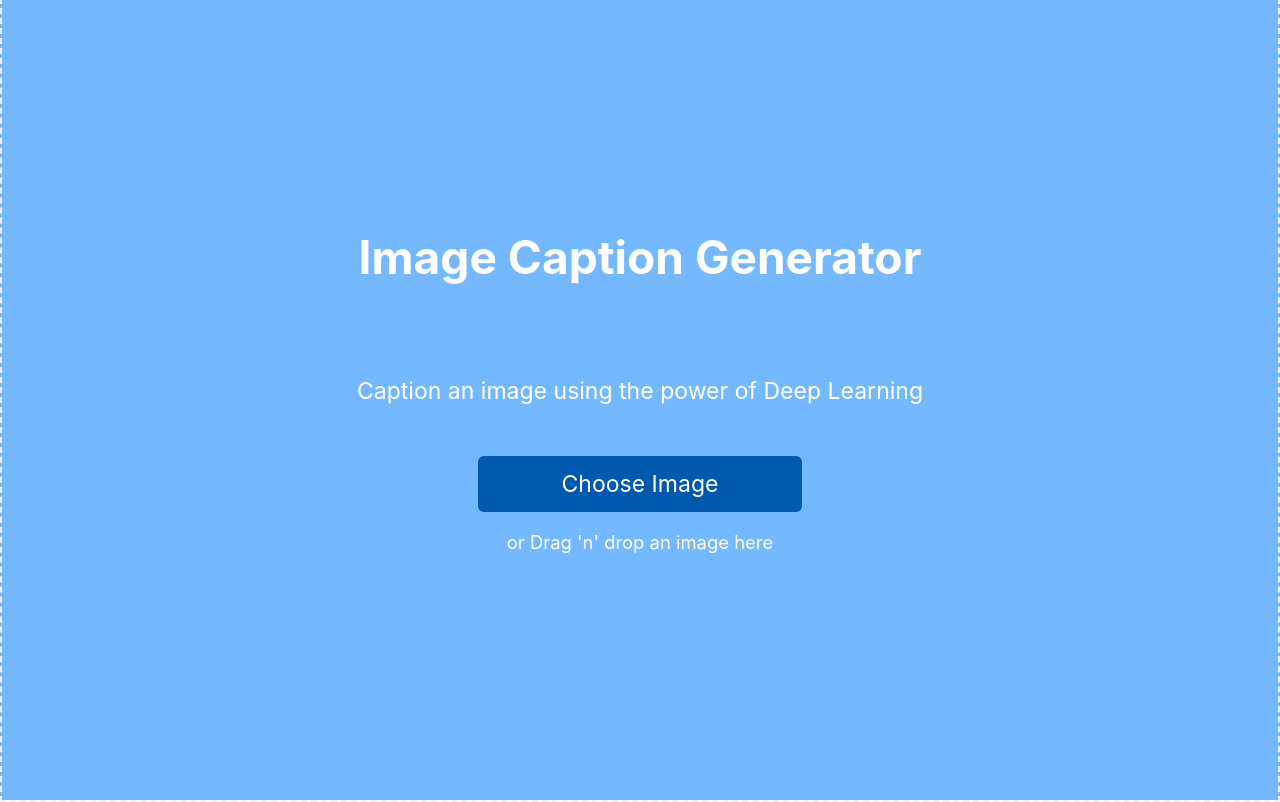
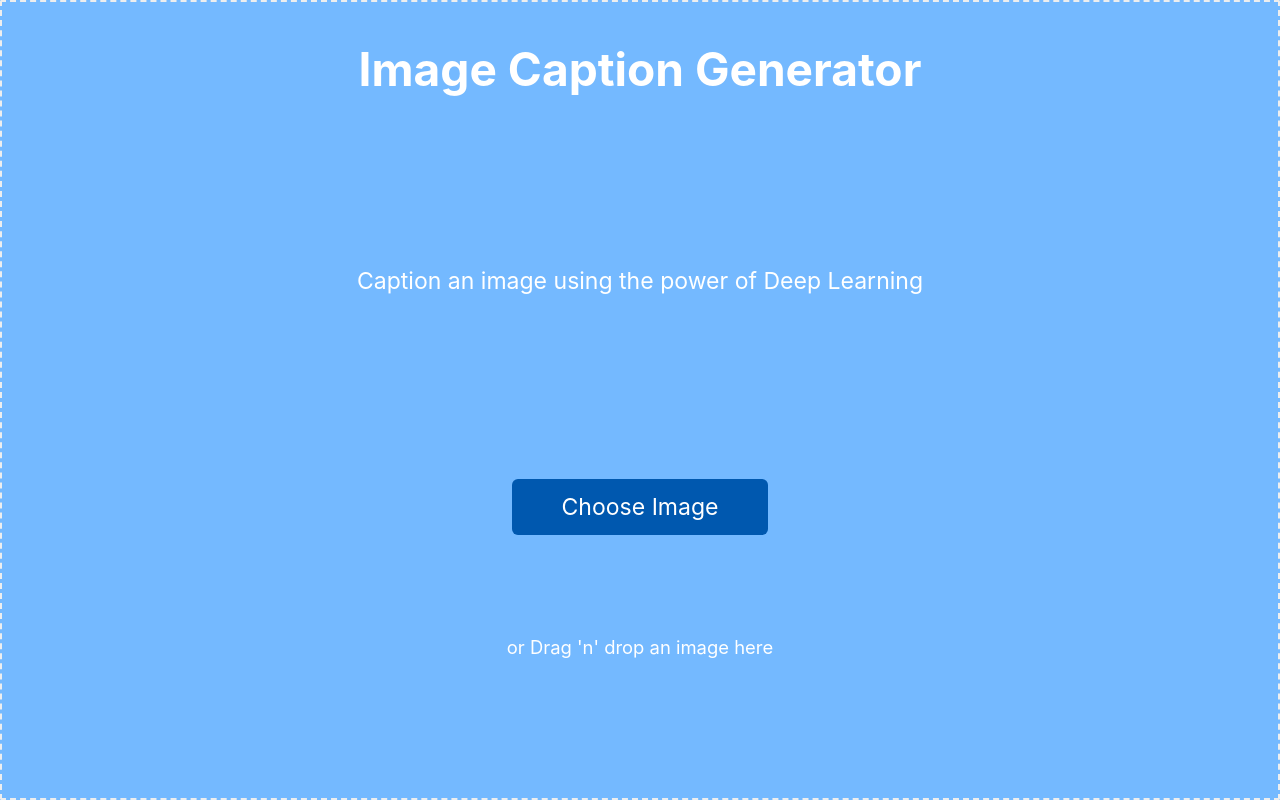
Before and after one commit to VaibhavSaini19/DL-Image-Caption-Generator, a React (Create React App) app: page / in a window 1280 px wide. Built offline with nearby package versions, Linux system fonts and the light colour scheme.

Commit message:
Preview selected image

```diff
--- a/src/App.js
+++ b/src/App.js
@@ -1,4 +1,4 @@
-import React, {useMemo} from 'react';
+import React, { useEffect, useState, useMemo } from 'react';
 import {useDropzone} from 'react-dropzone';
 
 const baseStyle = {
@@ -30,15 +30,47 @@ const baseStyle = {
     borderColor: '#ff1744'
 };
 
+const thumbsContainer = {
+    display: 'flex',
+    marginTop: '1em',
+    justifyContent: 'center'
+};
+
+const thumb = {
+    borderRadius: 2,
+};
+
+const thumbInner = {
+    display: 'flex',
+    justifyContent: 'center'
+};
+
+const img = {
+    display: 'block',
+    height: '380px',
+    padding: '6px',
+    border: '1px solid #eaeaea',
+};
+
 
 function App() {
+    const [files, setFiles] = useState([]);
+
     const {
         getRootProps,
         getInputProps,
         isDragActive,
         isDragAccept,
         isDragReject
-  } = useDropzone({accept: 'image/*', maxFiles: 1});
+    } = useDropzone({
+        accept: 'image/*',
+        maxFiles: 1,
+        onDrop: acceptedFiles => {
+            setFiles(acceptedFiles.map(file => Object.assign(file, {
+              preview: URL.createObjectURL(file)
+            })));
+        }
+    });
 
     const style = useMemo(() => ({
         ...baseStyle,
@@ -51,6 +83,21 @@ function App() {
         isDragAccept
     ]);
 
+    const thumbs = files.map(file => (
+        <div style={thumb} key={file.name}>
+            <div style={thumbInner}>
+                <img
+                src={file.preview}
+                style={img}
+                />
+            </div>
+        </div>
+    ));
+
+    useEffect(() => () => {
+        files.forEach(file => URL.revokeObjectURL(file.preview));
+    }, [files]);
+
     return (
         <div className="dropzone">
             <div {...getRootProps({style})}>
@@ -61,6 +108,10 @@ function App() {
                     <br/>
                     <div className="select-btn">Choose Image</div>
                     <p className="text-sm">or Drag 'n' drop an image here</p>
+
+                    <div style={thumbsContainer}>
+                        {thumbs}
+                    </div>
                 </div>
             </div>
         </div>
--- a/src/index.css
+++ b/src/index.css
@@ -1,9 +1,7 @@
-body {
+*{
 	margin: 0;
-	font-family: -apple-system, BlinkMacSystemFont, "Segoe UI", "Roboto", "Oxygen", "Ubuntu", "Cantarell",
-		"Fira Sans", "Droid Sans", "Helvetica Neue", sans-serif;
-	-webkit-font-smoothing: antialiased;
-	-moz-osx-font-smoothing: grayscale;
+	padding: 0;
+	box-sizing: border-box;
 }
 
 body,
@@ -11,6 +9,8 @@ html,
 #root {
 	height: 100%;
 	font-size: 1.2rem;
+	font-family: -apple-system, BlinkMacSystemFont, "Segoe UI", "Roboto", "Oxygen", "Ubuntu", "Cantarell",
+		"Fira Sans", "Droid Sans", "Helvetica Neue", sans-serif;
 }
 
 code {
@@ -26,6 +26,11 @@ code {
 	align-items: center;
 }
 .hint-container {
+	display: flex;
+	flex-direction: column;
+	height: 100%;
+	width: 100%;
+	justify-content: space-around;
 	text-align: center;
 	color: white;
 }
@@ -39,8 +44,8 @@ code {
     padding: 14px 20px;
     border: none;
     outline: none;
-	width: 50%;
-	margin: 0 auto;
+	width: 20%;
+	margin: 0 auto 1em;
 	border-radius: 6px;
 	cursor: pointer;
     background: rgb(0, 88, 175);
@@ -48,7 +53,7 @@ code {
     color: white;
 }
 .select-btn:hover {
-    transform: translateY(-6px);
+    transform: scale(1.05);
     transition: 0.3s;
 }
 .select-btn:hover::after {
@@ -62,7 +67,7 @@ code {
     background: rgba(0, 87, 175, 0.50);
     transform: translateY(30px) scale(0.9);
     color: white;
-    z-index: -1;
+	z-index: -1;
 }
 .text-sm{
     font-size: 0.8em;
```
Lines whose indentation alone changed are shown as unchanged.
